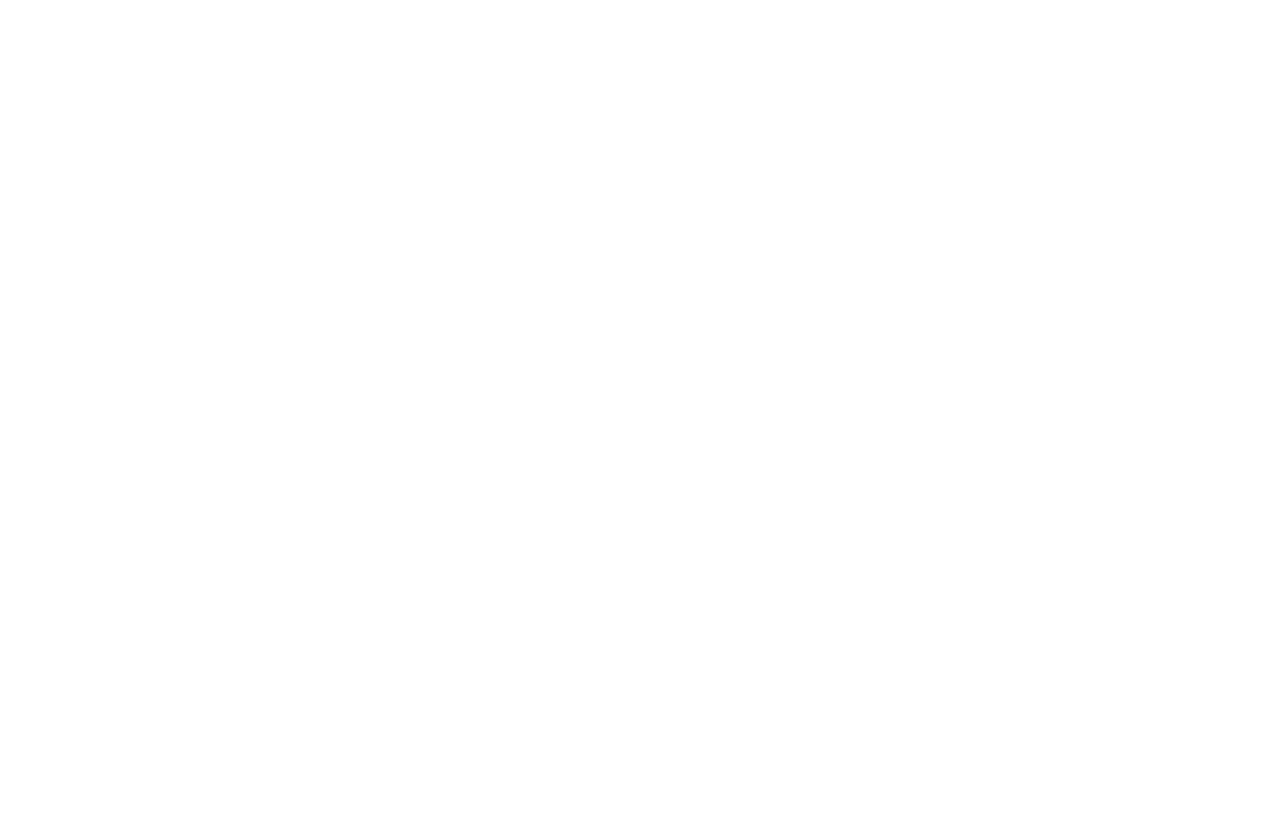
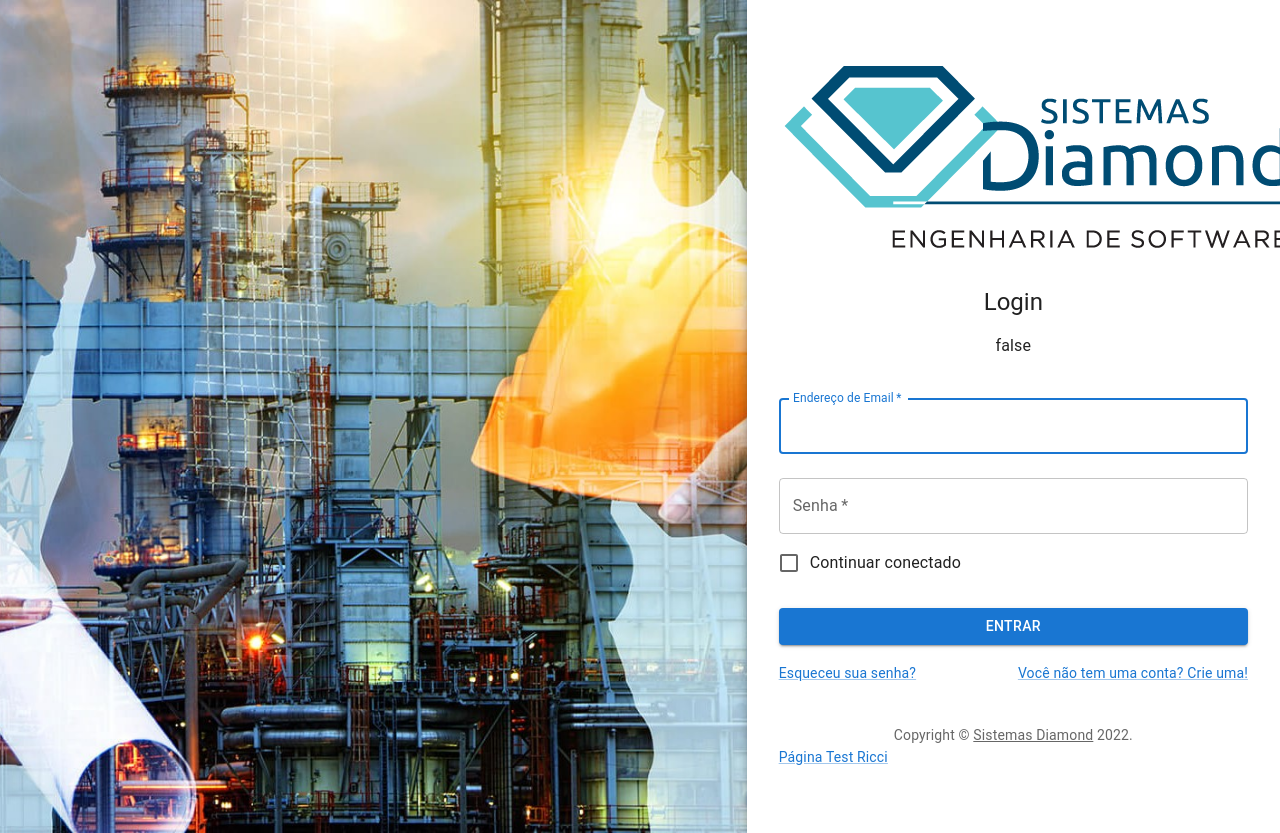
Before and after one commit to MR1CC1/DiamondSystem, a React (Create React App) app in the folder client/: page /singin in a window 1280 px wide. Before the commit this address had no page. Before the commit the page ends 800 px from the top, so only its background shows below. Built offline with nearby package versions, Linux system fonts and the light colour scheme.

Commit message:
Add Routes | Add Privacy | Add Authentication

```diff
--- a/client/src/AppRoutes.jsx
+++ b/client/src/AppRoutes.jsx
@@ -1,21 +1,50 @@
 import { BrowserRouter as Router, Routes, Route, Navigate } from "react-router-dom";
-
 import Home from "./Components/Home/Home";
 import SignInSide from "./Components/SingIn/SignInSide";
 import SignUp from "./Components/SignUp/SignUp";
 import PageTest from "./Components/PageTestRicci/PageTest";
+import { AuthContext } from "./Components/Contexts/auth";
+import React, { useState, useContext, Children } from 'react'
+import { AuthProvider } from "./Components/Contexts/auth";
 
-import React from 'react'
+
+
 
 const AppRoutes = () => {
+
+  // const [user, setUser] = useState(null);
+
+  // const login = (email,password) => {
+  // console.log('login auth', {email, password})
+  // setUser({id: "123", email })
+  // };
+
+  // const logout = () => {
+  // console.log('logout');
+  // };
+
+  // user === null
+  // authenticated = false
+
+  const Private = ({ children }) => {
+    const { authenticated } = useContext(AuthContext);
+
+    if (!authenticated) {
+      return <Navigate to="/singin" />
+    }
+
+    return children
+  }
   return (
     <Router>
-      <Routes>
-        <Route path="/" element={<SignInSide />} />
-        <Route path="/signin" element={<SignUp />} />
-        <Route path="/test" element={<PageTest />} />
-        <Route path="/home" element={<Home />} />
-      </Routes>
+      <AuthProvider>
+        <Routes>
+          <Route exact path="/singin" element={<SignInSide />} />
+          <Route exact path="/signup" element={<SignUp />} />
+          <Route exact path="/test" element={<PageTest />} />
+          <Route exact path="/" element={<Private><Home /> </Private>} />
+        </Routes>
+      </AuthProvider>
     </Router>
   )
 }
--- /dev/null
+++ b/client/src/Components/Contexts/auth.jsx
@@ -0,0 +1,38 @@
+import React, { createContext, useState, useContext } from 'react'
+import { useNavigate } from 'react-router-dom';
+import AppRoutes from '../../AppRoutes';
+import { BrowserRouter as Router, Routes, Route } from "react-router-dom";
+
+export const AuthContext = createContext();
+
+export const AuthProvider = ({ children }) => {
+    const navigate = useNavigate();
+
+    const [user, setUser] = useState(null);
+
+    const login = (email, password) => {
+
+        console.log('login auth', { email, password })
+
+        if (password === "secret") {
+            setUser({ id: "123", email });
+            navigate("/");
+        }
+        setUser({ id: "123", email })
+
+    };
+
+    const logout = () => {
+        console.log('logout');
+        setUser(null);
+        navigate("/login");
+    };
+
+    return (
+        <AuthContext.Provider
+            value={{ authenticated: !!user, user, login, logout }}>
+            {children}
+        </AuthContext.Provider>
+    )
+
+}
--- a/client/src/Components/SignUp/SignUp.js
+++ b/client/src/Components/SignUp/SignUp.js
@@ -154,7 +154,7 @@ export default function SignUp() {
             </Button>
             <Grid container justifyContent="flex-end">
               <Grid item>
-                <Link href="/" variant="body2">
+                <Link href="/singin" variant="body2">
                   Já possui uma conta? Faça seu login!
                 </Link>
               </Grid>
--- a/client/src/Components/SingIn/SignInSide.js
+++ b/client/src/Components/SingIn/SignInSide.js
@@ -1,4 +1,5 @@
 import * as React from "react";
+import { useContext } from "react";
 import Avatar from "@mui/material/Avatar";
 import Button from "@mui/material/Button";
 import CssBaseline from "@mui/material/CssBaseline";
@@ -14,6 +15,8 @@ import Typography from "@mui/material/Typography";
 import { createTheme, ThemeProvider } from "@mui/material/styles";
 import Axios from "axios";
 import Home from "../Home/Home";
+import { AuthContext } from "../Contexts/auth.jsx";
+import { useState } from "react";
 
 function Copyright(props) {
     return (
@@ -36,24 +39,35 @@ function Copyright(props) {
 const theme = createTheme();
 
 export default function SignInSide() {
-    const handleSubmit = (event) => {
-        event.preventDefault();
-        const data = new FormData(event.currentTarget);
-        console.log({
-            email: data.get("email"),
-            password: data.get("password"),
-        });
-        Axios.post("http://localhost:8080/auth/authenticate", {
-            email: data.get("email"),
-            password: data.get("password"),
-        })
-            .then(function (response) {
-                console.log(response);
-            })
-            .catch(function (error) {
-                console.log(error);
-            });
-    };
+
+    const { authenticated, login } = useContext(AuthContext)
+
+    const [email, setEmail] = useState();
+    const [password, setPassword] = useState();
+
+    const handleSubmit = (e) => {
+        e.preventDefault();
+        console.log("submit", { email, password })
+        login(email, password);
+    }
+
+
+    // event.preventDefault();
+    // const data = new FormData(event.currentTarget);
+    // console.log({
+    //     email: data.get("email"),
+    //     password: data.get("password"),
+    // });
+    // Axios.post("http://localhost:8080/auth/authenticate", {
+    //     email: data.get("email"),
+    //     password: data.get("password"),
+    // })
+    //     .then(function (response) {
+    //         console.log(response);
+    //     })
+    //     .catch(function (error) {
+    //         console.log(error);
+    //     });
 
     return (
         <ThemeProvider theme={theme}>
@@ -98,6 +112,7 @@ export default function SignInSide() {
                         <Typography component="h1" variant="h5">
                             Login
                         </Typography>
+                        <p>{String(authenticated)}</p>
                         <Box
                             component="form"
                             noValidate
@@ -113,6 +128,8 @@ export default function SignInSide() {
                                 name="email"
                                 autoComplete="email"
                                 autoFocus
+                                value={email}
+                                onChange={(e) => setEmail(e.target.value)}
                             />
                             <TextField
                                 margin="normal"
@@ -123,6 +140,8 @@ export default function SignInSide() {
                                 type="password"
                                 id="password"
                                 autoComplete="current-password"
+                                value={password}
+                                onChange={(e) => setPassword(e.target.value)}
                             />
                             <FormControlLabel
                                 control={<Checkbox value="remember" color="primary" />}
@@ -133,7 +152,7 @@ export default function SignInSide() {
                                 fullWidth
                                 variant="contained"
                                 sx={{ mt: 3, mb: 2 }}
-                                href="/home"
+                            // href="/"
                             >
                                 Entrar
                             </Button>
@@ -144,7 +163,7 @@ export default function SignInSide() {
                                     </Link>
                                 </Grid>
                                 <Grid item>
-                                    <Link href="/signin" variant="body2">
+                                    <Link href="/signup" variant="body2">
                                         {"Você não tem uma conta? Crie uma!"}
                                     </Link>
                                 </Grid>
```
